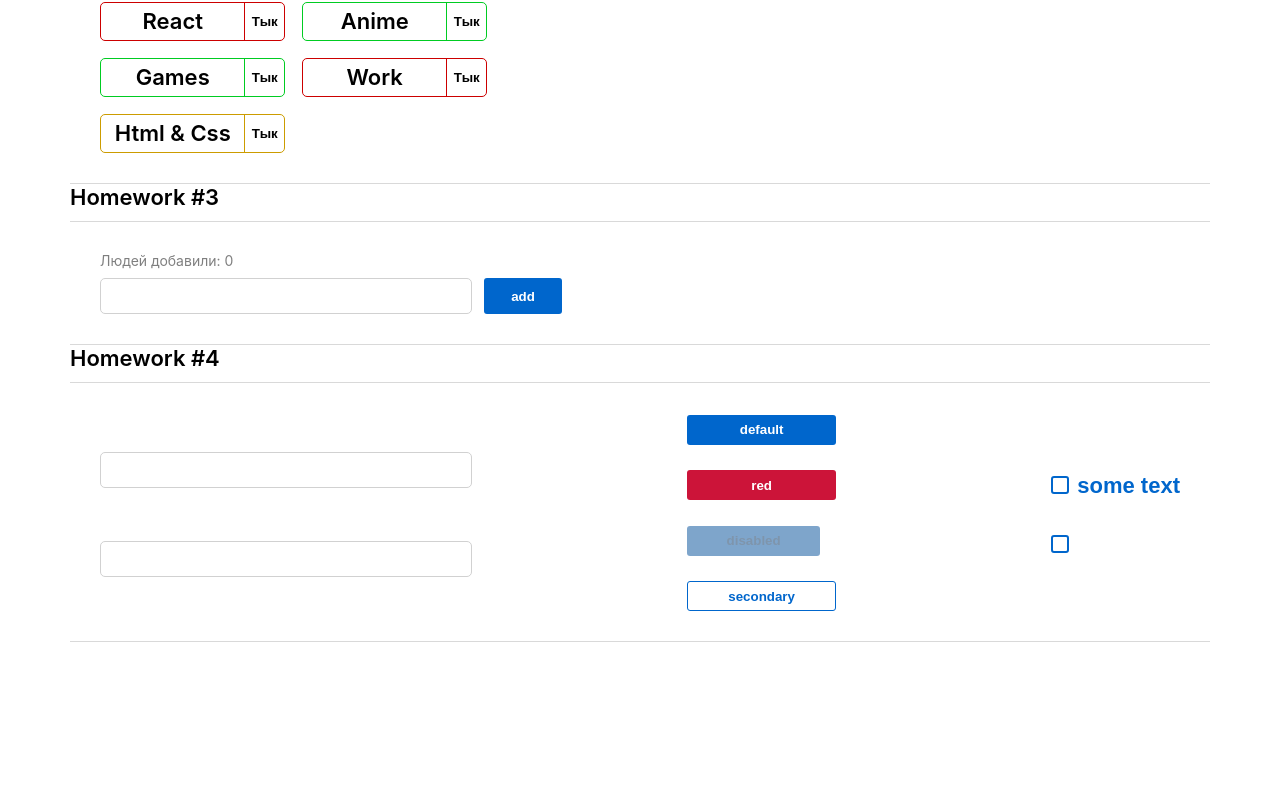
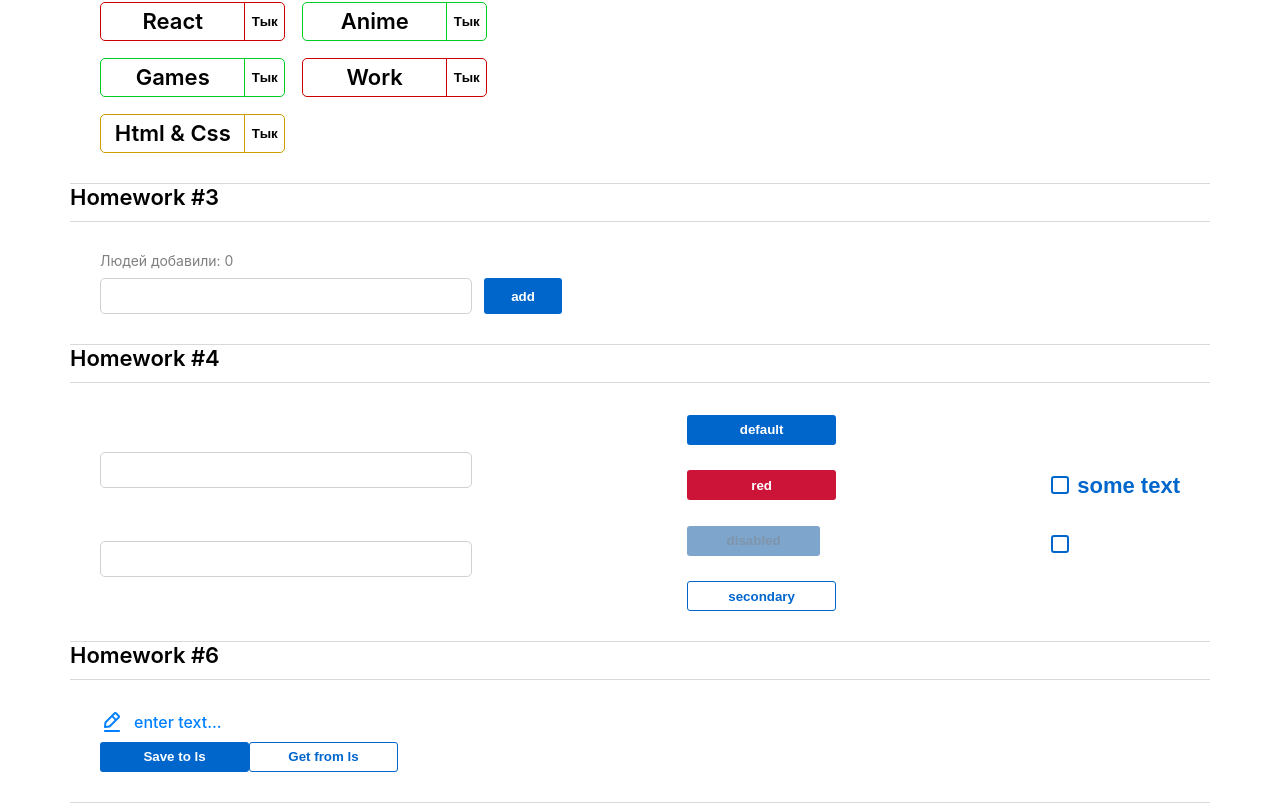
Before and after one commit to F1reproof/Homework, a React (Create React App) app: page /#/pre-junior in a window 1280 px wide. Shown: the part 596-1399 px from the top of the page. Before the commit the page ends 1238 px from the top, so only its background shows below. Built offline with nearby package versions, Linux system fonts and the light colour scheme.

Commit message:
HW 6 v.1.0

```diff
--- a/src/s1-main/App.tsx
+++ b/src/s1-main/App.tsx
@@ -5,6 +5,7 @@ import HW2 from "../s2-homeworks/hw02/HW2";
 import HW3 from "../s2-homeworks/hw03/HW3";
 import HW4 from "../s2-homeworks/hw04/HW4";
 import HW5 from "../s2-homeworks/hw05/HW5";
+import HW6 from "../s2-homeworks/hw06/HW6";
 
 
 function App() {
@@ -17,6 +18,7 @@ function App() {
 
             {/*при выполнении дз 5 и более - закомментировать здесь дз 1-4, так как они есть внутри дз 5*/}
             {<HW5/>}
+            {<HW6/>}
         </div>
     )
 }
--- a/src/s2-homeworks/hw06/HW6.tsx
+++ b/src/s2-homeworks/hw06/HW6.tsx
@@ -19,7 +19,8 @@ const HW6 = () => {
     }
     const restore = () => {
         // делают студенты
-
+        let newState = restoreState('hw6-editable-span-value', '')
+        setValue(newState)
     }
 
     return (
--- a/src/s2-homeworks/hw06/common/c4-SuperEditableSpan/SuperEditableSpan.module.css
+++ b/src/s2-homeworks/hw06/common/c4-SuperEditableSpan/SuperEditableSpan.module.css
@@ -1,10 +1,21 @@
 .spanBlock {
+    display: inline-flex;
+    align-items: center;
+    column-gap: 10px;
+}
+
+.spanBlock > * {
+    font-weight: 500;
+    font-size: 16px;
+    line-height: 20px;
 }
 
 .span {
+    color: #0080FF;
 }
 
 .input {
+    color: #000000;
 }
 
 .pen {
--- a/src/s2-homeworks/hw06/common/c4-SuperEditableSpan/SuperEditableSpan.tsx
+++ b/src/s2-homeworks/hw06/common/c4-SuperEditableSpan/SuperEditableSpan.tsx
@@ -42,19 +42,20 @@ const SuperEditableSpan: React.FC<SuperEditableSpanType> = (
 
     const onEnterCallback = () => {
         // выключить editMode при нажатии Enter // делают студенты
-
+        setEditMode(false)
         onEnter?.()
     }
     const onBlurCallback = (e: React.FocusEvent<HTMLInputElement>) => {
         // выключить editMode при нажатии за пределами инпута // делают студенты
 
+        onEnter?.()
         onBlur?.(e)
     }
     const onDoubleClickCallBack = (
         e: React.MouseEvent<HTMLSpanElement, MouseEvent>
     ) => {
         // включить editMode при двойном клике // делают студенты
-
+        setEditMode(true)
         onDoubleClick?.(e)
     }
 
```
